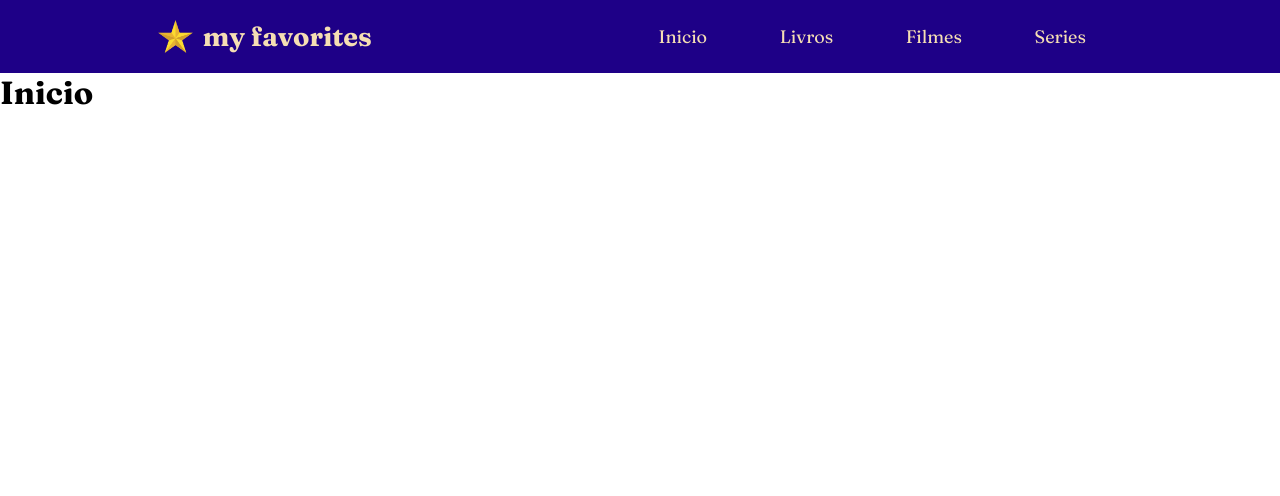
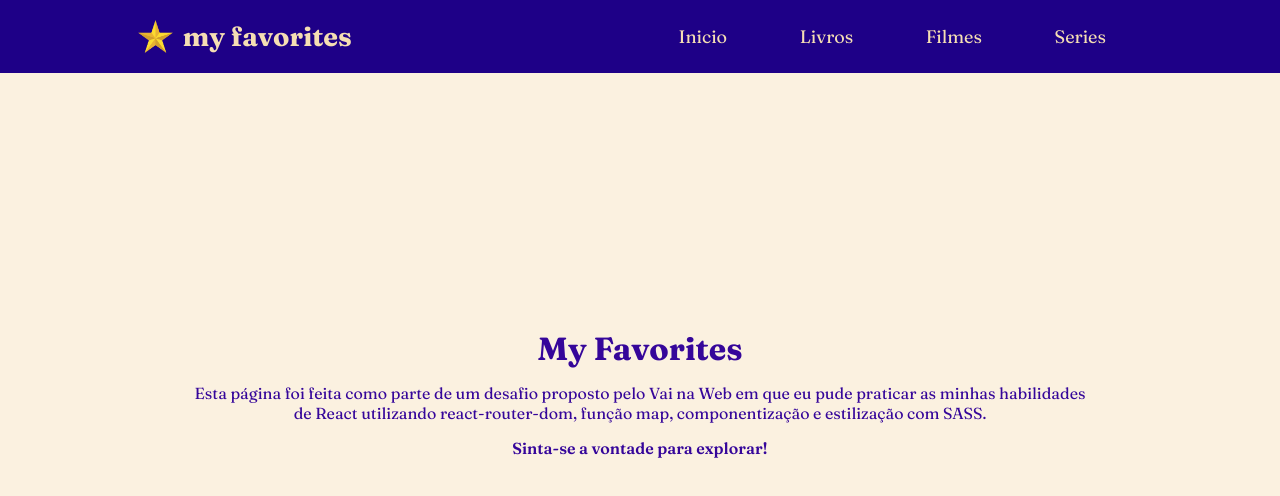
Before and after one commit to luad3cristal/VNW-Atividade-Map, a React (Vite) app: page / in a window 1280 px wide. Shown: the top 496 px of the page. Built offline with nearby package versions, Linux system fonts and the light colour scheme.

Commit message:
feat: adicionar conteúdo e estilizar a página início

```diff
--- a/src/global.scss
+++ b/src/global.scss
@@ -16,4 +16,11 @@
 
 body {
   font-family: "Fraunces", sans-serif;
+  background-color: rgba(245, 222, 179, 0.395);
 }
+
+html,
+body,
+#root {
+  height: 100%;
+}
--- a/src/layout/header.module.scss
+++ b/src/layout/header.module.scss
@@ -5,7 +5,7 @@
   flex-wrap: wrap;
 
   width: 100%;
-  padding: 20px 40px;
+  padding: 20px 0;
   gap: 15px;
 
   background-color: var(--color-5);
@@ -35,7 +35,6 @@
 
         a {
           color: wheat;
-
           font-size: 18px;
         }
       }
--- a/src/pages/conteudo/conteudo.jsx
+++ b/src/pages/conteudo/conteudo.jsx
@@ -39,7 +39,7 @@ function Conteudo({ texto }) {
       alt: "livro O mundo de Sofia",
       titulo: "O mundo de Sofia",
       descrição:
-        "Às vésperas de seu aniversário de quinze anos, Sofia Amundsen começa a receber bilhetes e cartões-postais bastante estranhos. Os bilhetes são anônimos e perguntam a Sofia quem é ela e de onde vem o mundo. Os postais são enviados do Líbano, por um major desconhecido, para uma certa Hilde Møller Knag, garota a quem Sofia também não conhece. O mistério dos bilhetes e dos postais é o ponto de partida deste romance fascinante, que vem conquistando milhões de leitores em todos os países e já vendeu mais de 1 milhão de exemplares só no Brasil. De capítulo em capítulo, de “lição” em “lição”, o leitor é convidado a percorrer toda a história da filosofia ocidental, ao mesmo tempo que se vê envolvido por um thriller que toma um rumo surpreendente.",
+        "Às vésperas de seu aniversário de quinze anos, Sofia Amundsen começa a receber bilhetes e cartões-postais bastante estranhos. Os bilhetes são anônimos e perguntam a Sofia quem é ela e de onde vem o mundo. Os postais são enviados do Líbano, por um major desconhecido, para uma certa Hilde Møller Knag, garota a quem Sofia também não conhece.  De capítulo em capítulo, de “lição” em “lição”, o leitor é convidado a percorrer toda a história da filosofia ocidental, ao mesmo tempo que se vê envolvido por um thriller que toma um rumo surpreendente.",
       avaliação: "⭐⭐⭐⭐⭐",
     },
   ];
--- a/src/pages/conteudo/conteudo.module.scss
+++ b/src/pages/conteudo/conteudo.module.scss
@@ -1,6 +1,4 @@
 .main {
-  background-color: rgba(245, 222, 179, 0.395);
-
   display: flex;
   align-items: center;
   justify-content: center;
@@ -12,6 +10,7 @@
 
   h1 {
     color: var(--color-4);
+    text-align: center;
   }
 
   article {
--- a/src/pages/inicio/inicio.jsx
+++ b/src/pages/inicio/inicio.jsx
@@ -2,8 +2,14 @@ import S from "./inicio.module.scss";
 
 function Inicio() {
   return (
-    <main>
-      <h1>Inicio</h1>
+    <main className={S.main}>
+      <h1>My Favorites</h1>
+      <p>
+        Esta página foi feita como parte de um desafio proposto pelo Vai na Web
+        em que eu pude praticar as minhas habilidades de React utilizando
+        react-router-dom, função map, componentização e estilização com SASS.
+      </p>
+      <p>Sinta-se a vontade para explorar!</p>
     </main>
   );
 }
--- a/src/pages/inicio/inicio.module.scss
+++ b/src/pages/inicio/inicio.module.scss
@@ -0,0 +1,23 @@
+.main {
+  height: 80%;
+  width: 100%;
+
+  color: var(--color-4);
+
+  display: flex;
+  flex-direction: column;
+  align-items: center;
+  justify-content: center;
+  gap: 15px;
+
+  text-align: center;
+
+  p {
+    min-width: 300px;
+    width: 70%;
+  }
+
+  p:nth-last-child(1) {
+    font-weight: 600;
+  }
+}
```
